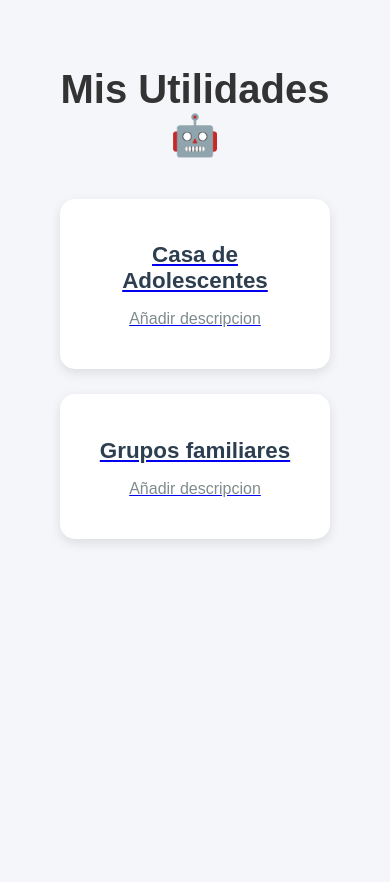
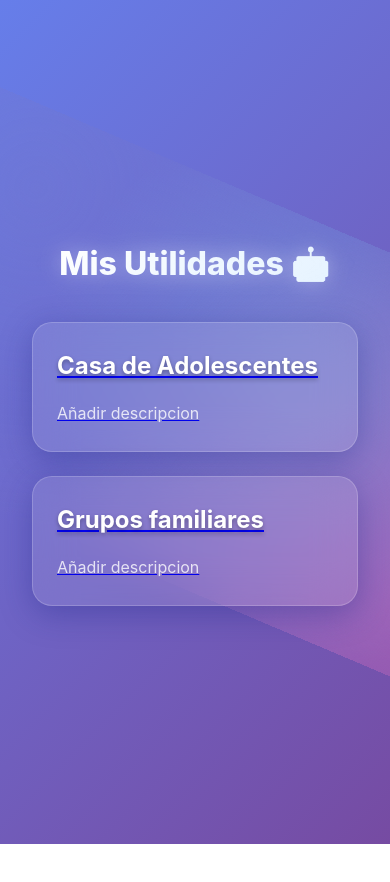
Before and after one commit to imzsebas/control_y_reportes, a Next.js app: page / in a window 390 px wide. Shown: the top 882 px of the page. After the commit the page ends 844 px from the top, so only its background shows below. Built offline with nearby package versions, Linux system fonts and the light colour scheme.

Commit message:
agregar busqueda de participantes, filtros y edicion

```diff
--- a/src/app/globals.css
+++ b/src/app/globals.css
@@ -1,80 +1,330 @@
-/* Fondo general */
+/* Variables de colores modernos */
+:root {
+  --primary-gradient: linear-gradient(135deg, #667eea 0%, #764ba2 100%);
+  --secondary-gradient: linear-gradient(135deg, #f093fb 0%, #f5576c 100%);
+  --accent-gradient: linear-gradient(135deg, #4facfe 0%, #00f2fe 100%);
+  --dark-gradient: linear-gradient(135deg, #0c0c0c 0%, #1a1a2e 100%);
+  --glass-bg: rgba(255, 255, 255, 0.1);
+  --glass-border: rgba(255, 255, 255, 0.18);
+  --text-primary: #2d3748;
+  --text-secondary: #4a5568;
+  --text-light: #a0aec0;
+  --shadow-light: 0 8px 32px rgba(31, 38, 135, 0.37);
+  --shadow-hover: 0 15px 35px rgba(31, 38, 135, 0.5);
+}
+
+/* Reset y base */
+* {
+  margin: 0;
+  padding: 0;
+  box-sizing: border-box;
+}
+
 body {
-  font-family: Arial, sans-serif;
-  margin: 0;
-  background-color: #f5f6fa;
-  color: #333;
+  font-family: 'Inter', -apple-system, BlinkMacSystemFont, 'Segoe UI', Roboto, sans-serif;
+  background: var(--primary-gradient);
+  color: var(--text-primary);
+  line-height: 1.6;
+  overflow-x: hidden;
+  position: relative;
+}
+
+/* Fondo animado con partículas */
+body::before {
+  content: '';
+  position: fixed;
+  top: 0;
+  left: 0;
+  width: 100%;
+  height: 100%;
+  background:
+    radial-gradient(circle at 20% 80%, rgba(120, 119, 198, 0.3) 0%, transparent 50%),
+    radial-gradient(circle at 80% 20%, rgba(255, 119, 198, 0.3) 0%, transparent 50%),
+    radial-gradient(circle at 40% 40%, rgba(120, 219, 255, 0.3) 0%, transparent 50%);
+  animation: float 20s ease-in-out infinite;
+  pointer-events: none;
+  z-index: -1;
+}
+
+@keyframes float {
+  0%, 100% { transform: translate(0, 0) rotate(0deg); }
+  33% { transform: translate(30px, -30px) rotate(120deg); }
+  66% { transform: translate(-20px, 20px) rotate(240deg); }
 }
 
 /* Contenedor principal */
 .home {
   min-height: 100vh;
-  padding: 40px;
-  text-align: center;
+  padding: 2rem;
+  display: flex;
+  flex-direction: column;
+  align-items: center;
+  justify-content: center;
+  position: relative;
+  z-index: 1;
 }
 
-/* Título */
+/* Título principal con efecto neón */
 .titulo {
-  font-size: 2.5rem;
-  font-weight: bold;
-  margin-bottom: 40px;
+  font-size: clamp(2.5rem, 5vw, 4rem);
+  font-weight: 800;
+  margin-bottom: 3rem;
+  background: linear-gradient(135deg, #fff, #f0f8ff, #e6f3ff);
+  -webkit-background-clip: text;
+  -webkit-text-fill-color: transparent;
+  background-clip: text;
+  text-align: center;
+  position: relative;
+  animation: titleGlow 3s ease-in-out infinite alternate;
 }
 
-/* Grid de utilidades */
+.titulo::after {
+  content: '';
+  position: absolute;
+  top: 50%;
+  left: 50%;
+  transform: translate(-50%, -50%);
+  width: 120%;
+  height: 120%;
+  background: radial-gradient(ellipse, rgba(255, 255, 255, 0.1) 0%, transparent 70%);
+  border-radius: 50%;
+  z-index: -1;
+  animation: pulse 2s ease-in-out infinite;
+}
+
+@keyframes titleGlow {
+  0% { filter: drop-shadow(0 0 10px rgba(255, 255, 255, 0.3)); }
+  100% { filter: drop-shadow(0 0 20px rgba(255, 255, 255, 0.6)); }
+}
+
+@keyframes pulse {
+  0%, 100% { transform: translate(-50%, -50%) scale(1); opacity: 0.5; }
+  50% { transform: translate(-50%, -50%) scale(1.1); opacity: 0.8; }
+}
+
+/* Grid moderno */
 .grid {
   display: grid;
-  grid-template-columns: repeat(auto-fit, minmax(250px, 1fr));
-  gap: 25px;
-  padding: 0 20px;
+  grid-template-columns: repeat(auto-fit, minmax(300px, 1fr));
+  gap: 2rem;
+  width: 100%;
+  max-width: 1200px;
+  padding: 0 1rem;
 }
 
-/* Card */
+/* Cards con efecto glassmorphism */
 .card {
-  background: #fff;
-  border-radius: 15px;
-  padding: 25px;
-  box-shadow: 0 4px 12px rgba(0, 0, 0, 0.1);
-  transition: all 0.3s ease;
+  background: var(--glass-bg);
+  backdrop-filter: blur(20px);
+  -webkit-backdrop-filter: blur(20px);
+  border-radius: 20px;
+  border: 1px solid var(--glass-border);
+  padding: 2rem;
+  position: relative;
+  overflow: hidden;
   cursor: pointer;
+  transition: all 0.4s cubic-bezier(0.4, 0, 0.2, 1);
+  box-shadow: var(--shadow-light);
+}
+
+/* Efecto de gradiente en hover */
+.card::before {
+  content: '';
+  position: absolute;
+  top: 0;
+  left: 0;
+  right: 0;
+  bottom: 0;
+  background: var(--accent-gradient);
+  opacity: 0;
+  transition: opacity 0.4s ease;
+  z-index: -1;
+}
+
+.card:hover::before {
+  opacity: 0.1;
 }
 
 .card:hover {
-  transform: translateY(-5px) scale(1.03);
-  box-shadow: 0 8px 20px rgba(0, 0, 0, 0.2);
+  transform: translateY(-10px) scale(1.02);
+  box-shadow: var(--shadow-hover);
+  border-color: rgba(255, 255, 255, 0.3);
+}
+
+/* Efecto de brillo en movimiento */
+.card::after {
+  content: '';
+  position: absolute;
+  top: -50%;
+  left: -50%;
+  width: 200%;
+  height: 200%;
+  background: linear-gradient(45deg, transparent, rgba(255, 255, 255, 0.1), transparent);
+  transform: rotate(45deg);
+  transition: all 0.6s ease;
+  opacity: 0;
+}
+
+.card:hover::after {
+  animation: shimmer 0.6s ease-out;
+}
+
+@keyframes shimmer {
+  0% { transform: translateX(-100%) translateY(-100%) rotate(45deg); opacity: 0; }
+  50% { opacity: 1; }
+  100% { transform: translateX(100%) translateY(100%) rotate(45deg); opacity: 0; }
 }
 
 /* Título de cada card */
 .card-title {
-  font-size: 1.4rem;
-  font-weight: bold;
-  margin-bottom: 10px;
-  color: #2c3e50;
+  font-size: 1.5rem;
+  font-weight: 700;
+  margin-bottom: 1rem;
+  color: #ffffff;
+  position: relative;
+  z-index: 2;
+  text-shadow: 0 2px 4px rgba(0, 0, 0, 0.3);
 }
 
 /* Descripción */
 .card-description {
   font-size: 1rem;
-  color: #7f8c8d;
+  color: rgba(255, 255, 255, 0.8);
+  line-height: 1.6;
+  position: relative;
+  z-index: 2;
 }
 
+/* Navbar moderna */
 .navbar {
   display: flex;
   justify-content: space-between;
   align-items: center;
-  background: #004080;
+  background: rgba(255, 255, 255, 0.1);
+  backdrop-filter: blur(20px);
+  -webkit-backdrop-filter: blur(20px);
+  border-bottom: 1px solid rgba(255, 255, 255, 0.1);
   padding: 1rem 2rem;
   color: white;
+  position: sticky;
+  top: 0;
+  z-index: 100;
+  transition: all 0.3s ease;
+}
+
+.navbar:hover {
+  background: rgba(255, 255, 255, 0.15);
 }
 
 .navbar nav button {
   background: transparent;
-  border: none;
+  border: 2px solid transparent;
   color: white;
   margin-left: 1rem;
-  font-weight: bold;
+  font-weight: 600;
   cursor: pointer;
+  padding: 0.5rem 1rem;
+  border-radius: 25px;
+  transition: all 0.3s ease;
+  position: relative;
+  overflow: hidden;
+}
+
+.navbar nav button::before {
+  content: '';
+  position: absolute;
+  top: 0;
+  left: -100%;
+  width: 100%;
+  height: 100%;
+  background: linear-gradient(90deg, transparent, rgba(255, 255, 255, 0.2), transparent);
+  transition: left 0.5s ease;
 }
 
 .navbar nav button:hover {
-  text-decoration: underline;
+  border-color: rgba(255, 255, 255, 0.3);
+  background: rgba(255, 255, 255, 0.1);
+  transform: translateY(-2px);
+  box-shadow: 0 5px 15px rgba(0, 0, 0, 0.2);
 }
+
+.navbar nav button:hover::before {
+  left: 100%;
+}
+
+/* Responsive design mejorado */
+@media (max-width: 768px) {
+  .home {
+    padding: 1rem;
+  }
+
+  .titulo {
+    font-size: 2rem;
+    margin-bottom: 2rem;
+  }
+
+  .grid {
+    grid-template-columns: 1fr;
+    gap: 1.5rem;
+  }
+
+  .card {
+    padding: 1.5rem;
+  }
+
+  .navbar {
+    padding: 0.8rem 1rem;
+    flex-direction: column;
+    gap: 1rem;
+  }
+
+  .navbar nav {
+    display: flex;
+    gap: 0.5rem;
+  }
+
+  .navbar nav button {
+    margin-left: 0;
+    padding: 0.4rem 0.8rem;
+    font-size: 0.9rem;
+  }
+}
+
+/* Animaciones de entrada */
+@keyframes fadeInUp {
+  from {
+    opacity: 0;
+    transform: translateY(30px);
+  }
+  to {
+    opacity: 1;
+    transform: translateY(0);
+  }
+}
+
+.card {
+  animation: fadeInUp 0.6s ease-out forwards;
+}
+
+.card:nth-child(1) { animation-delay: 0.1s; }
+.card:nth-child(2) { animation-delay: 0.2s; }
+.card:nth-child(3) { animation-delay: 0.3s; }
+.card:nth-child(4) { animation-delay: 0.4s; }
+
+/* Scrollbar personalizada */
+::-webkit-scrollbar {
+  width: 8px;
+}
+
+::-webkit-scrollbar-track {
+  background: rgba(255, 255, 255, 0.1);
+}
+
+::-webkit-scrollbar-thumb {
+  background: var(--accent-gradient);
+  border-radius: 4px;
+}
+
+::-webkit-scrollbar-thumb:hover {
+  background: var(--secondary-gradient);
+}
```
